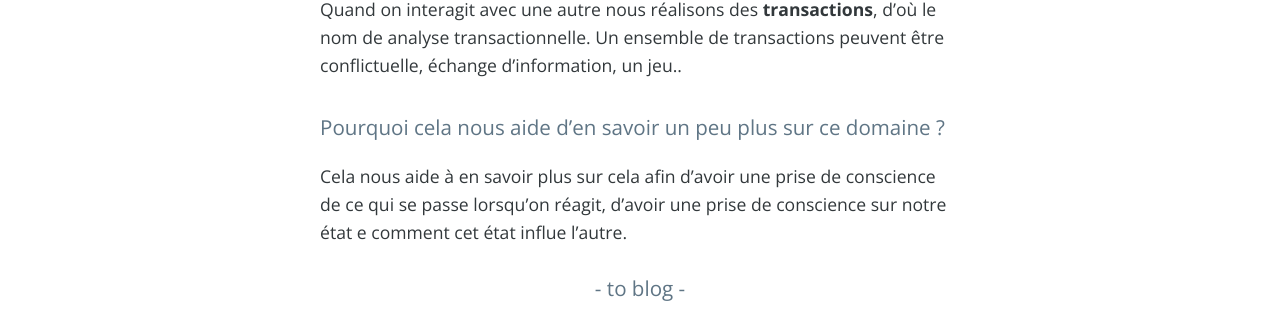
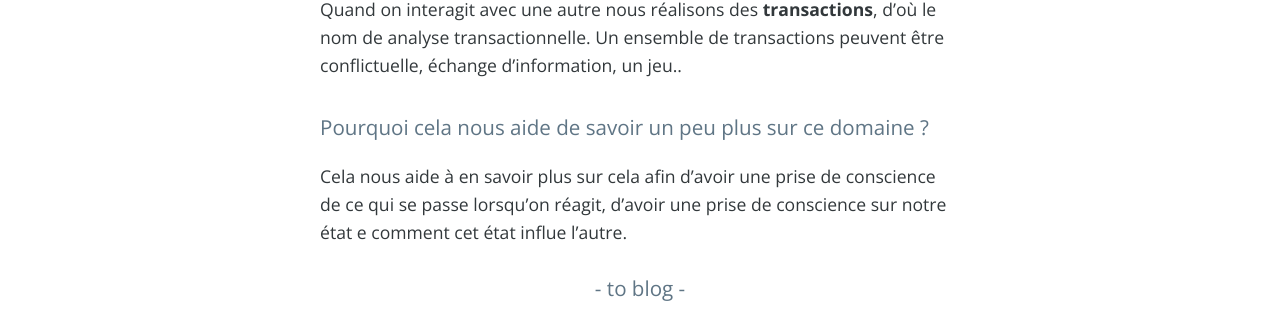
Before and after one commit to veve90/veve90.github.io, a Jekyll site: the page built from _posts/2017-12-17-analyse-transactionelle.md, in a window 1280 px wide. Shown: the part 1001-1310 px from the top of the page. Built offline with Jekyll 4.4.1, drawn with Linux system fonts in a browser that asks for light colours; nearby versions of some CDN libraries; comment, search, counter and statistics services are not loaded.

```diff
--- a/_posts/2017-12-17-analyse-transactionelle.md
+++ b/_posts/2017-12-17-analyse-transactionelle.md
@@ -23,6 +23,6 @@ Quand on interagit avec une autre nous réalisons des __transactions__, d’où
 Un ensemble de transactions peuvent être conflictuelle, échange d’information, un jeu..
 
 
-# Pourquoi cela nous aide d’en savoir un peu plus sur ce domaine ?
+# Pourquoi cela nous aide de savoir un peu plus sur ce domaine ?
 
 Cela nous aide  à en savoir plus sur cela afin d’avoir une prise de conscience de ce qui se  passe lorsqu’on réagit, d’avoir une prise de conscience sur notre état e comment cet état influe l’autre.
```
